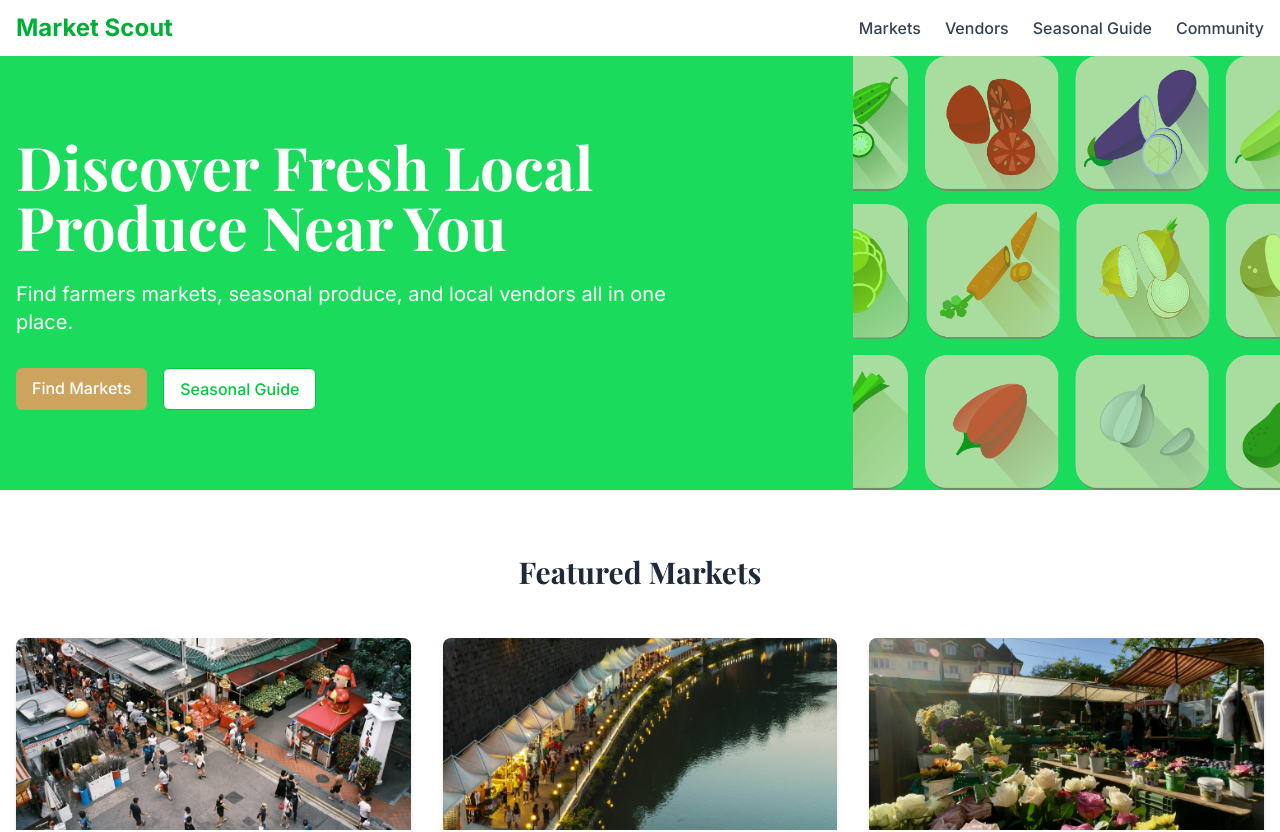
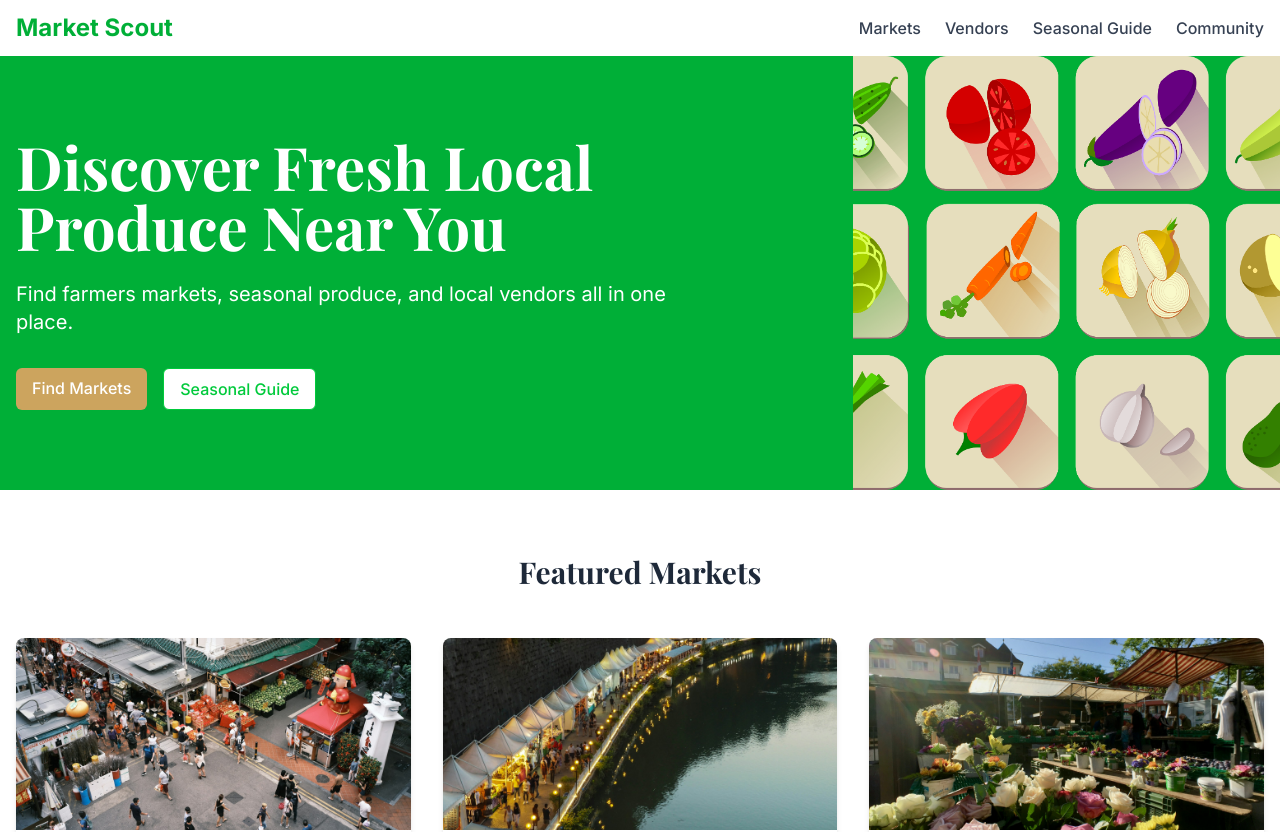
Before and after one commit to davidjentjens/market-scout, a Next.js app: page / in a window 1280 px wide. Shown: the top 832 px of the page. Built offline with nearby package versions, Linux system fonts and the light colour scheme.

Commit message:
Update Hero Section background color and remove opacity from decorative image

```diff
--- a/src/app/page.tsx
+++ b/src/app/page.tsx
@@ -11,7 +11,7 @@ export default function HomePage() {
   return (
     <div className="flex flex-col">
       {/* Hero Section */}
-      <section className="relative bg-primary-400 py-20">
+      <section className="relative bg-primary-600 py-20">
         <div className="container mx-auto px-4">
           <div className="max-w-2xl">
             <h1 className="font-display text-4xl md:text-5xl lg:text-6xl font-bold text-white mb-6 animate-fade-in">
@@ -39,7 +39,6 @@ export default function HomePage() {
               alt="Decorative"
               fill
               style={{ objectFit: 'cover' }}
-              className="opacity-70"
             />
           </div>
         </div>
```
